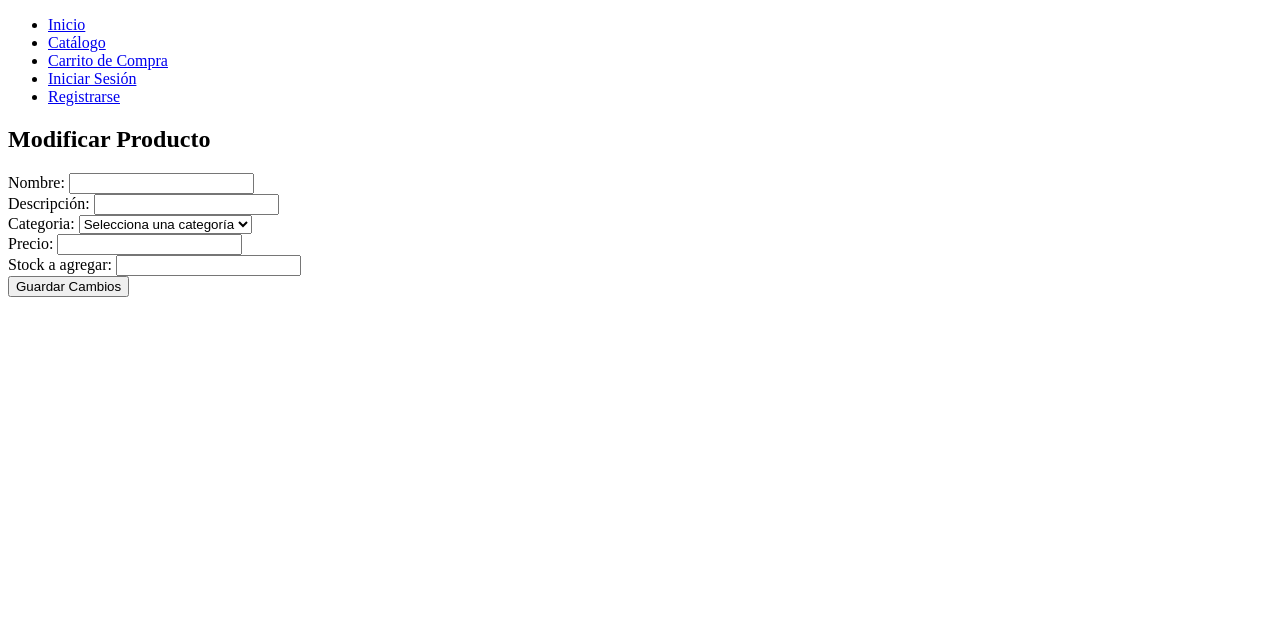
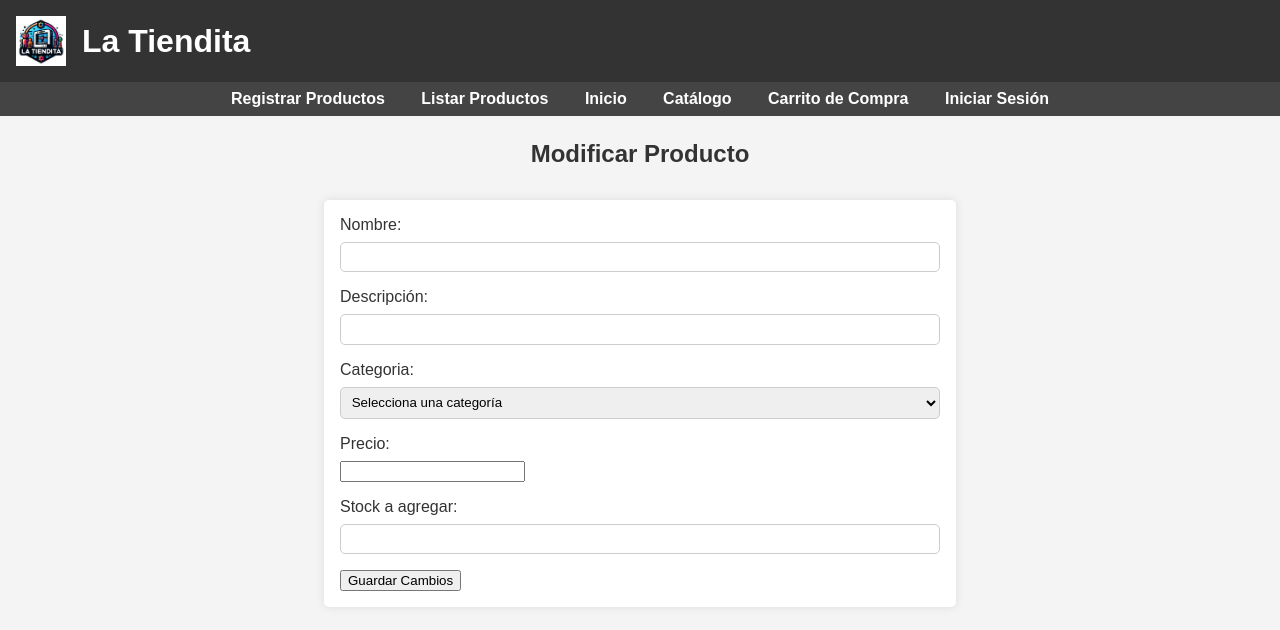
Before and after one commit to Blank2D/Proyecto.WEB, a website: page public/pages/ModificarCRUD.html in a window 1280 px wide. Drawn offline with Linux system fonts and the light colour scheme; no server answers.

Commit message:
Barra De navegación

```diff
--- /dev/null
+++ b/public/css/crud.css
@@ -0,0 +1,102 @@
+/* Archivo: crud.css */
+
+/* General styles */
+body {
+    font-family: Arial, sans-serif;
+    margin: 0;
+    padding: 0;
+    background-color: #f4f4f4;
+    color: #333;
+}
+
+.div_logo_nombre_tienda {
+    display: flex;
+    align-items: center;
+    padding: 1em;
+    background-color: #333;
+    color: #fff;
+}
+
+.div_logo_nombre_tienda img {
+    margin-right: 1em;
+}
+
+.div_logo_nombre_tienda h1 {
+    margin: 0;
+}
+
+nav {
+    background-color: #444;
+    color: #fff;
+    padding: 0.5em 0;
+}
+
+nav ul {
+    list-style: none;
+    padding: 0;
+    margin: 0;
+    text-align: center;
+}
+
+nav ul li {
+    display: inline;
+    margin: 0 1em;
+}
+
+nav ul li a {
+    color: #fff;
+    text-decoration: none;
+    font-weight: bold;
+}
+
+nav ul li a:hover {
+    text-decoration: underline;
+}
+
+h2 {
+    text-align: center;
+    margin-top: 1em;
+}
+
+form {
+    max-width: 600px;
+    margin: 2em auto;
+    padding: 1em;
+    background-color: #fff;
+    border-radius: 5px;
+    box-shadow: 0 0 10px rgba(0, 0, 0, 0.1);
+}
+
+form div {
+    margin-bottom: 1em;
+}
+
+form div label {
+    display: block;
+    margin-bottom: 0.5em;
+}
+
+form div input[type="text"],
+form div input[type="int"],
+form div select {
+    width: 100%;
+    padding: 0.5em;
+    border: 1px solid #ccc;
+    border-radius: 5px;
+    box-sizing: border-box;
+}
+
+form input[type="submit"] {
+    width: 100%;
+    padding: 0.75em;
+    border: none;
+    border-radius: 5px;
+    background-color: #333;
+    color: #fff;
+    font-size: 1em;
+    cursor: pointer;
+}
+
+form input[type="submit"]:hover {
+    background-color: #555;
+}
--- a/public/pages/ModificarCRUD.html
+++ b/public/pages/ModificarCRUD.html
@@ -4,24 +4,28 @@
     <!-- Metadatos del documento -->
     <meta charset="UTF-8"> <!-- Define la codificación de caracteres como UTF-8 -->
     <meta name="viewport" content="width=device-width, initial-scale=1.0"> <!-- Configura la vista del documento para que sea adecuada para todos los dispositivos, asegurando la correcta visualización en móviles -->
-    <link rel="stylesheet" href="css/estiloformulario.css"> <!-- Vincula el archivo de estilos CSS externo para estilizar el formulario -->
+    <link rel="stylesheet" href="../css/crud.css">
     <title>Modificar Película</title> <!-- Título de la página que aparece en la pestaña del navegador -->
 </head>
 
+<body>
+    <div class="div_logo_nombre_tienda">
+        <img src="images/Logo.png" alt="Logo de La Tiendita" width="50" height="50">
+        <h1>La Tiendita</h1>
+    </div>
 
-<body>
 
-    <header>
     <nav>
         <ul>
+            <li><a href="AgregarCRUD.html">Registrar Productos</a></li>
+            <li><a href="ListarCRUD.html">Listar Productos</a></li>
             <li><a href="index.html">Inicio</a></li>
             <li><a href="catalogo.html">Catálogo</a></li>
             <li><a href="carrito.html">Carrito de Compra</a></li>
             <li><a href="IniciarSesion.html">Iniciar Sesión</a></li>
-                <li><a href="registrar.html">Registrarse</a></li>
+
         </ul>
     </nav>
-    </header>
 
 
     <h2>Modificar Producto</h2> <!-- Encabezado principal de la página -->
```
Also changed, not shown: public/pages/AgregarCRUD.html (+10 -1 lines), public/pages/ListarCRUD.html (+14 -4 lines), public/pages/images/Logo.png (renamed from public/images/Logo.png). Lines whose indentation alone changed are shown as unchanged.
